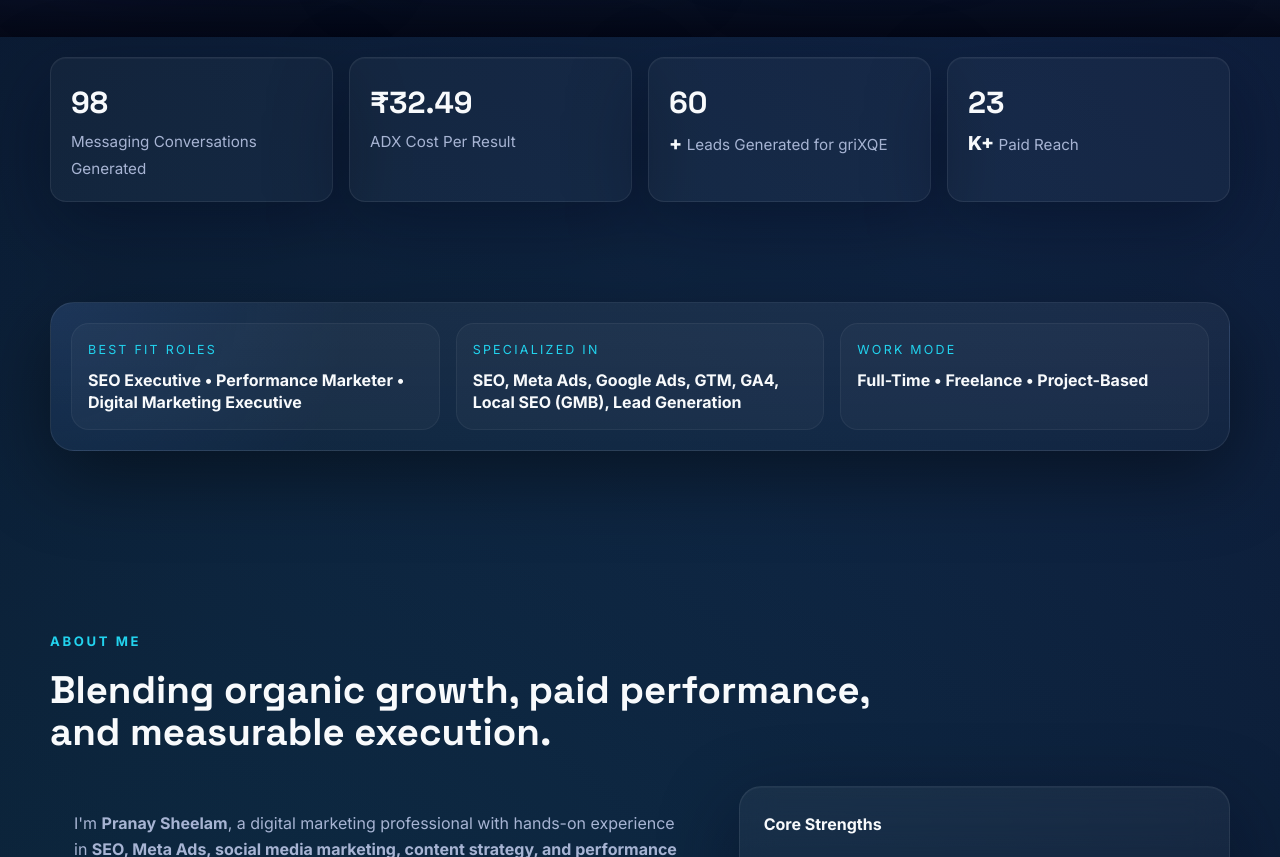
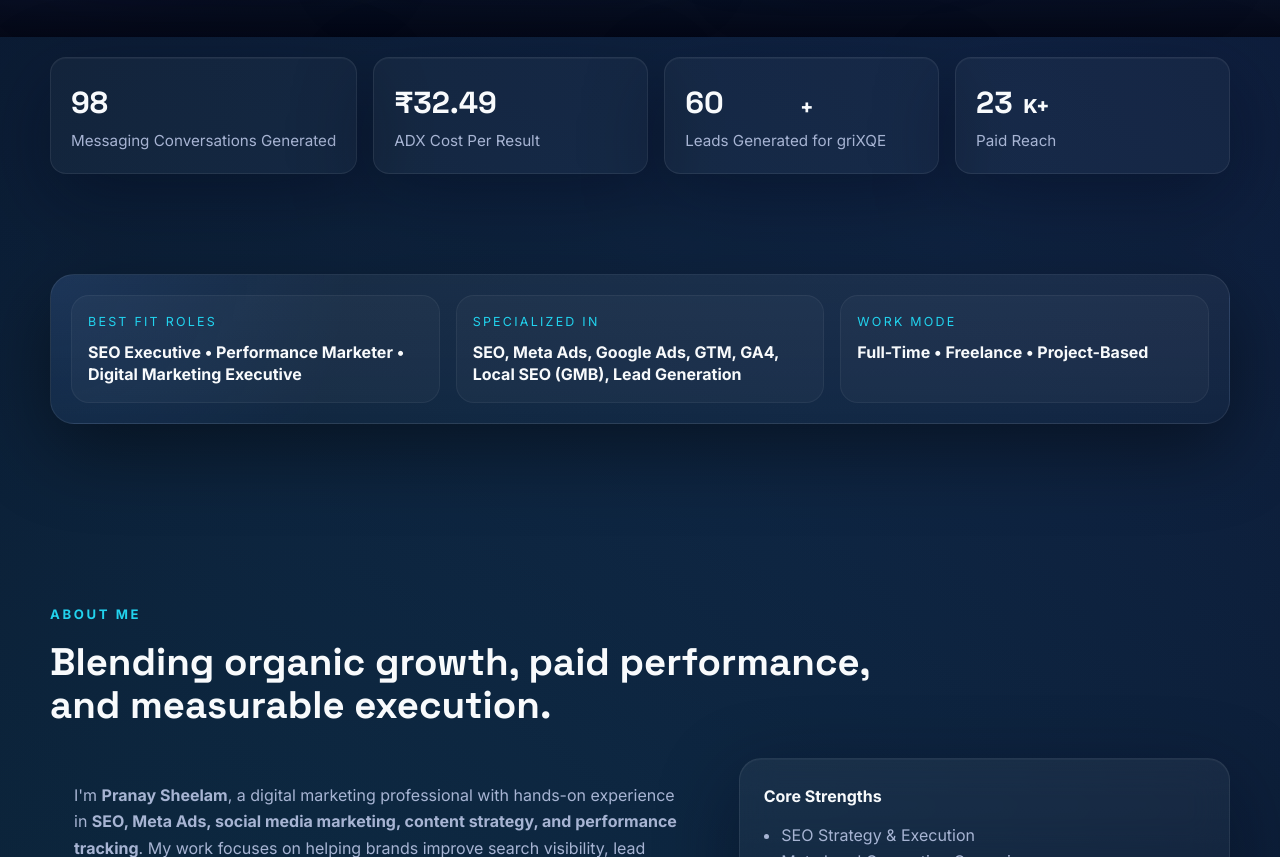
Before and after one commit to pranaysheelam7/pranay-portfolio, a plain HTML site: page index.html in a window 1280 px wide. Shown: the part 907-1764 px from the top of the page. Drawn offline with Linux system fonts and the light colour scheme; files whose address does not match are found by name.

Commit message:
Fixed metric plus symbol alignment

```diff
--- a/style.css
+++ b/style.css
@@ -505,3 +505,21 @@ button{font:inherit}
   .floating-cta{right:12px;bottom:12px}
   .floating-cta__btn{min-width:120px;padding:.8rem .9rem}
 }
+
+/* Fix metric number and suffix alignment */
+.metric-item {
+    display: grid !important;
+    grid-template-columns: max-content max-content;
+    align-items: baseline;
+    column-gap: 4px;
+}
+
+.metric-item .metric-number,
+.metric-item .plus {
+    display: inline-block !important;
+    white-space: nowrap;
+}
+
+.metric-item .metric-label {
+    grid-column: 1 / -1;
+}
```
